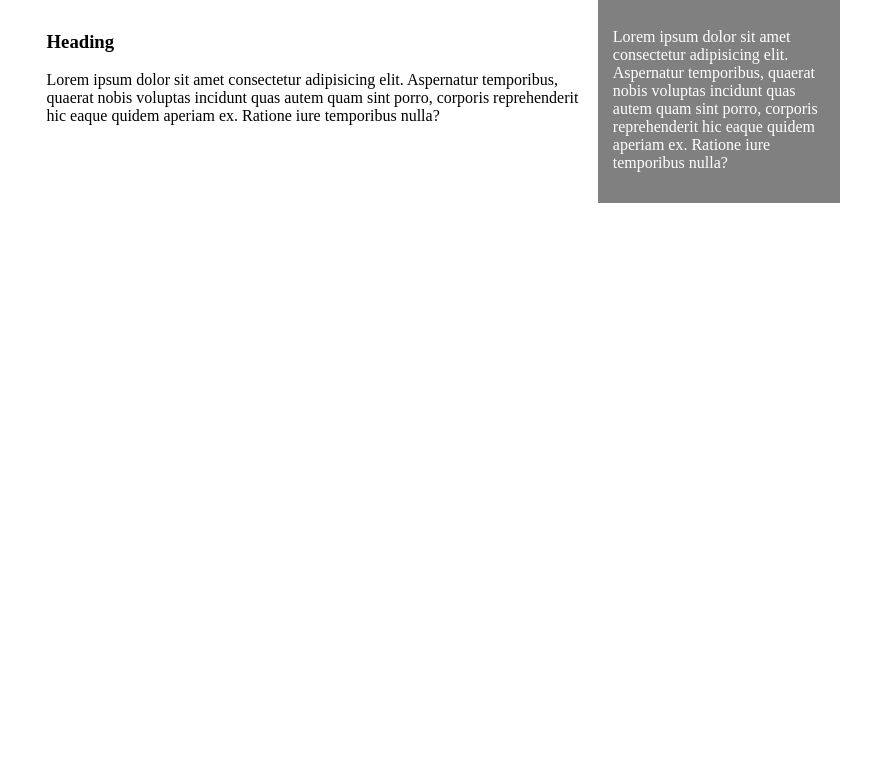
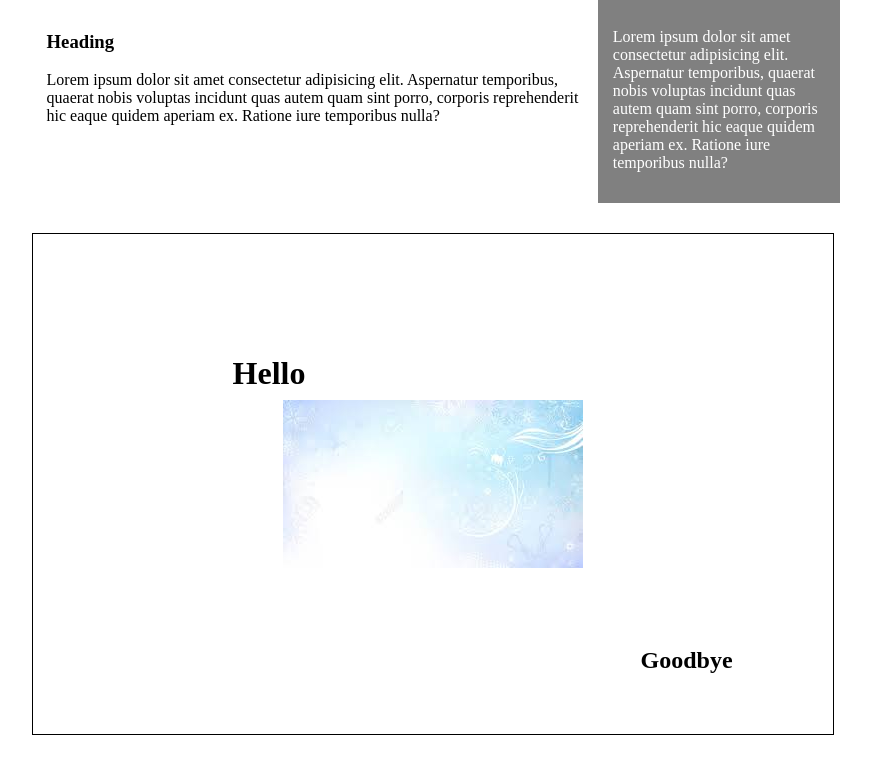
Before and after one commit to suppleye/CSS-Cheat-Sheet, a plain HTML site: page Index.html in a window 1280 px wide. Shown: the part 1262-2036 px from the top of the page, without its empty margins (204-1075 px from the left). Before the commit the page ends 1759 px from the top, so only its background shows below. Drawn offline with Linux system fonts and the light colour scheme.

Commit message:
added imgs and fix-me

```diff
--- a/CSS/Style.css
+++ b/CSS/Style.css
@@ -170,3 +170,33 @@ a:visited{
     padding: 15px;
     box-sizing: border-box;
 }
+
+.p-box{
+    width: 800px;
+    height: 500px;
+    border: 1px solid black;
+    margin-top: 30px;
+    position: relative;
+    background-image: url('../images/bgimage.jpg');
+    background-repeat: no-repeat;
+    background-position: 100px 200px;
+    background-position: center center;
+
+}
+
+.p-box h1{
+    position: absolute;
+    top: 100px;
+    left: 200px;
+}
+
+.p-box h2{
+    position: absolute;
+    bottom: 40px;
+    right: 100px;
+}
+
+.fix-me{
+    position: fixed;
+    top: 400px;
+}
--- a/Index.html
+++ b/Index.html
@@ -71,7 +71,16 @@
         <div id="sidebar">
             <p>Lorem ipsum dolor sit amet consectetur adipisicing elit. Aspernatur temporibus, quaerat nobis voluptas incidunt quas autem quam sint porro, corporis reprehenderit hic eaque quidem aperiam ex. Ratione iure temporibus nulla?</p>
         </div>
+
+        <div class="clr"></div>
+
+        <div class="p-box">
+            <h1>Hello</h1>
+            <h2>Goodbye</h2>
+        </div>
     </div><!--./Container-->
+
+    <a class="fix-me button" href="">Hello</a>
 
     <div style="margin-top:500px;"></div>
 </body>
```
Also changed, not shown: images/bgimage.jpg (added).
